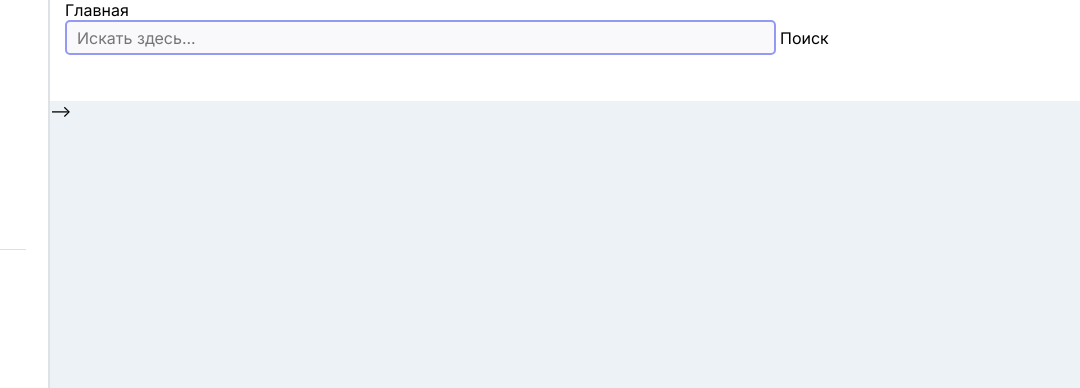
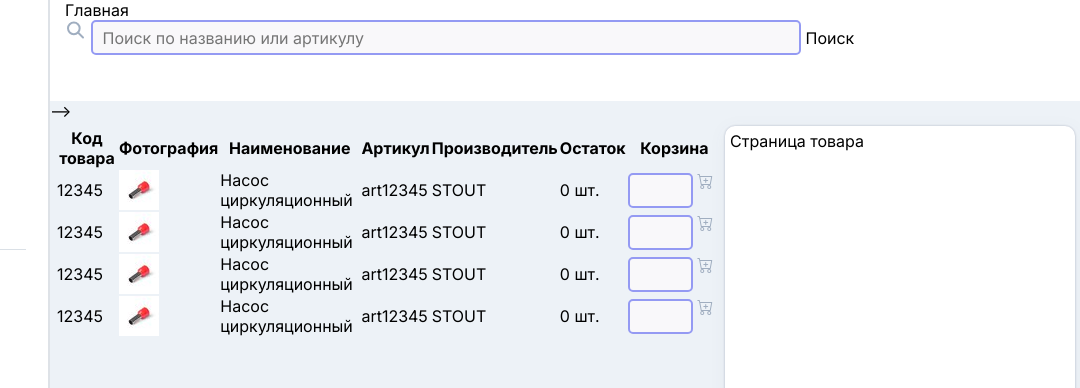
Before and after one commit to leonpiter/PlumberCalc, a website: page src/html/index.html in a window 1280 px wide. Shown: the top 388 px of the page, 200-1280 px from the left. Drawn offline with nearby package versions, Linux system fonts and the light colour scheme; files that its build step writes are made by us from their sources; files whose address does not match are found by name.

Commit message:
Промежуточное сохранение верстки

```diff
--- /dev/null
+++ b/src/html/blocks/catalog-table.html
@@ -0,0 +1,98 @@
+<div class="catalog-table">
+    <table class="catalog-table__table">
+        <thead>
+            <tr>
+                <th>Код товара</th>
+                <th>Фотография</th>
+                <th>Наименование</th>
+                <th>Артикул</th>
+                <th>Производитель</th>
+                <th>Остаток</th>
+                <th>Корзина</th>
+                <th></th>
+            </tr>
+        </thead>
+        <tbody>
+            <tr>
+                <td>12345</td>
+                <td>
+                    <img
+                        src="../../img/catalogue/i_small_nshvi_10-12.jpg"
+                        alt="Фото товара"
+                    />
+                </td>
+                <td>Насос циркуляционный</td>
+                <td>art12345</td>
+                <td>STOUT</td>
+                <td>
+                    <span>0</span>
+                    <span>шт.</span>
+                </td>
+                <td>
+                    <input type="text" />
+                    <img src="../../img/icons/cart-plus.svg" alt="" />
+                </td>
+            </tr>
+            <tr>
+                <td>12345</td>
+                <td>
+                    <img
+                        src="../../img/catalogue/i_small_nshvi_10-12.jpg"
+                        alt="Фото товара"
+                    />
+                </td>
+                <td>Насос циркуляционный</td>
+                <td>art12345</td>
+                <td>STOUT</td>
+                <td>
+                    <span>0</span>
+                    <span>шт.</span>
+                </td>
+                <td>
+                    <input type="text" />
+                    <img src="../../img/icons/cart-plus.svg" alt="" />
+                </td>
+            </tr>
+            <tr>
+                <td>12345</td>
+                <td>
+                    <img
+                        src="../../img/catalogue/i_small_nshvi_10-12.jpg"
+                        alt="Фото товара"
+                    />
+                </td>
+                <td>Насос циркуляционный</td>
+                <td>art12345</td>
+                <td>STOUT</td>
+                <td>
+                    <span>0</span>
+                    <span>шт.</span>
+                </td>
+                <td>
+                    <input type="text" />
+                    <img src="../../img/icons/cart-plus.svg" alt="" />
+                </td>
+            </tr>
+            <tr>
+                <td>12345</td>
+                <td>
+                    <img
+                        src="../../img/catalogue/i_small_nshvi_10-12.jpg"
+                        alt="Фото товара"
+                    />
+                </td>
+                <td>Насос циркуляционный</td>
+                <td>art12345</td>
+                <td>STOUT</td>
+                <td>
+                    <span>0</span>
+                    <span>шт.</span>
+                </td>
+                <td>
+                    <input type="text" />
+                    <img src="../../img/icons/cart-plus.svg" alt="" />
+                </td>
+            </tr>
+        </tbody>
+    </table>
+</div>
--- a/src/html/blocks/catalogue.html
+++ /dev/null
@@ -1,6 +0,0 @@
-<div class="catalogue">
-    <table class="table">
-
-    </table>
-
-</div>
--- a/src/html/blocks/content.html
+++ b/src/html/blocks/content.html
@@ -1,4 +1,14 @@
 <div class="content">
     @@include('header.html')
-    @@include('catalogue.html')
+    <main class="main-catalog">
+        @@include('catalog-table.html')
+        <aside class="aside-catalog-box">
+            <span>
+                <h2>Страница товара</h2>
+            </span>
+            <div class="aside-catalof-box__item-info">
+
+            </div>
+        </aside>
+    </main>
 </div>
--- a/src/html/blocks/header.html
+++ b/src/html/blocks/header.html
@@ -2,7 +2,8 @@
     <div class="header__left search-box">
         <h1>Главная</h1>
         <form class="search-box" action="" method="get">
-            <input name="search" placeholder="Искать здесь..." type="search" />
+            <img class="search-box__img" src="../../img/icons/searchlens.svg" alt="">
+            <input name="search" placeholder="Поиск по названию или артикулу" type="search" />
             <button class="search-btn" type="submit">Поиск</button>
         </form>
     </div>
--- a/src/html/blocks/sidebar.html
+++ b/src/html/blocks/sidebar.html
@@ -43,25 +43,25 @@
         </ul>
     </nav>
     <span class="sidebar-line"></span>
-    <div class="catalog">
-        <div class="catalog__titile-box menu-list">
+    <div class="sidebar-catalog">
+        <div class="sidebar-catalog__titile-box menu-list">
             <a href=""
                 ><img src="../../img/icons/catalog.svg" alt="" />
-                <span class="catalog__title">Справочники&blacktriangledown;</span></a
+                <span class="sidebar-catalog__title">Справочники&blacktriangledown;</span></a
             >
         </div>
-        <ul class="catalog__list menu-list">
-            <li class="catalog__item menu-item">
-                <a class="catalog__link menu-link" href="#">Оборудование</a>
+        <ul class="sidebar-catalog__list menu-list">
+            <li class="sidebar-catalog__item menu-item">
+                <a class="sidebar-catalog__link menu-link" href="#">Оборудование</a>
             </li>
-            <li class="catalog__item menu-item">
-                <a class="catalog__link menu-link" href="">Материалы</a>
+            <li class="sidebar-catalog__item menu-item">
+                <a class="sidebar-catalog__link menu-link" href="">Материалы</a>
             </li>
-            <li class="catalog__item menu-item">
-                <a class="catalog__link menu-link" href="">Услуги</a>
+            <li class="sidebar-catalog__item menu-item">
+                <a class="sidebar-catalog__link menu-link" href="">Услуги</a>
             </li>
-            <li class="catalog__item menu-item">
-                <a class="catalog__link menu-link" href="">Работы</a>
+            <li class="sidebar-catalog__item menu-item">
+                <a class="sidebar-catalog__link menu-link" href="">Работы</a>
             </li>
         </ul>
     </div>
--- a/src/scss/blocks/_content.scss
+++ b/src/scss/blocks/_content.scss
@@ -1,3 +1,17 @@
 .content {
     background-color: #edf2f7;
 }
+.main-catalog {
+    padding: 5px;
+    display: grid;
+    grid-template-columns: 1fr 350px;
+}
+
+.aside-catalog-box {
+    background-color: #fff;
+    padding: 5px;
+    border-radius: 10px;
+    min-height: 87vh;
+    filter: drop-shadow(0px 3px 8px rgba(50, 50, 71, 0.05))
+        drop-shadow(0px 0px 1px rgba(12, 26, 75, 0.24));
+}
--- a/src/scss/blocks/_sidebar.scss
+++ b/src/scss/blocks/_sidebar.scss
@@ -45,18 +45,18 @@
     font-weight: 600;
 }
 
-.catalog__title {
+.sidebar-catalog__title {
     padding-left: 15px;
     color: var(--Text-Body-Light, #425466);
     font-size: 17px;
     font-weight: 500;
 }
 
-.catalog__titile-box {
+.sidebar-catalog__titile-box {
     margin-bottom: 5px;
 }
 
-.catalog__item {
+.sidebar-catalog__item {
     padding-left: 35px;
 }
 
```
Also changed, not shown: build/css/main.css, build/img/catalogue/i_small_nshvi_10-12.jpg (added), build/img/icons/cart-plus.svg (added), build/img/icons/searchlens.svg (added), build/index.html, src/img/catalogue/i_small_nshvi_10-12.jpg (added), src/img/icons/cart-plus.svg (added), src/img/icons/searchlens.svg (added), src/scss/blocks/_main-catalog.scss (added), src/scss/blocks/catalog-table.scss (added).
